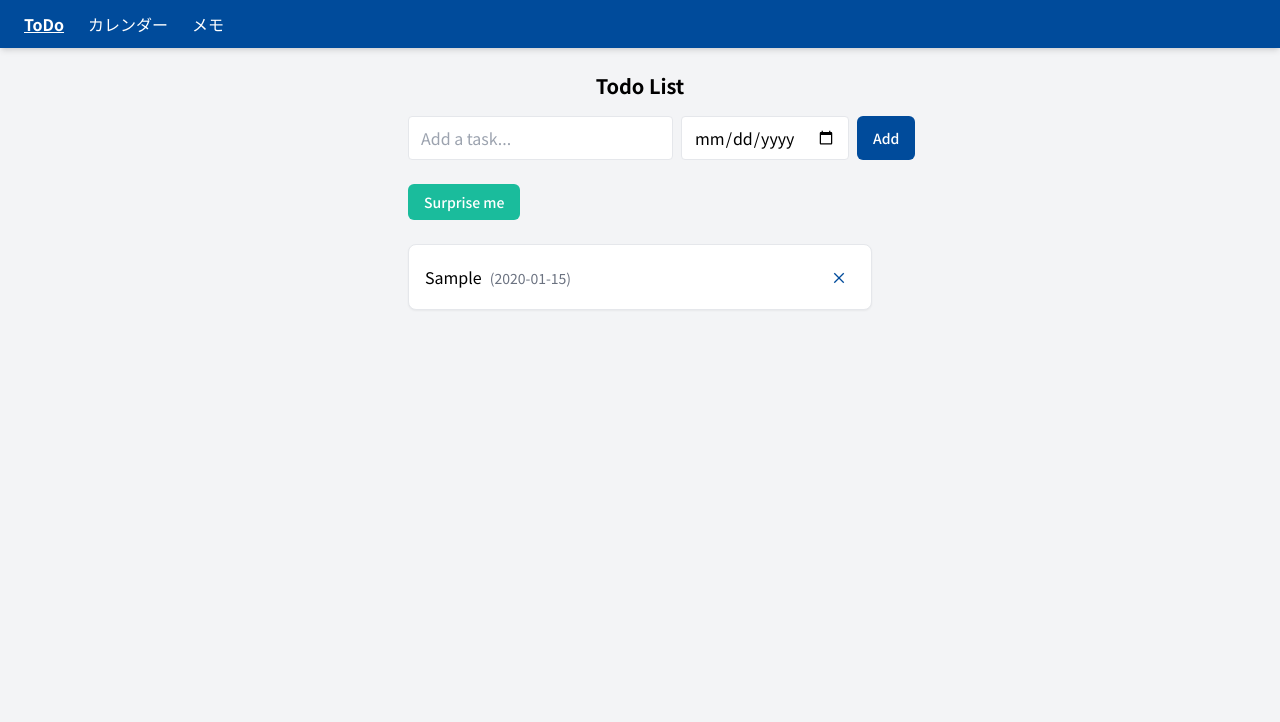
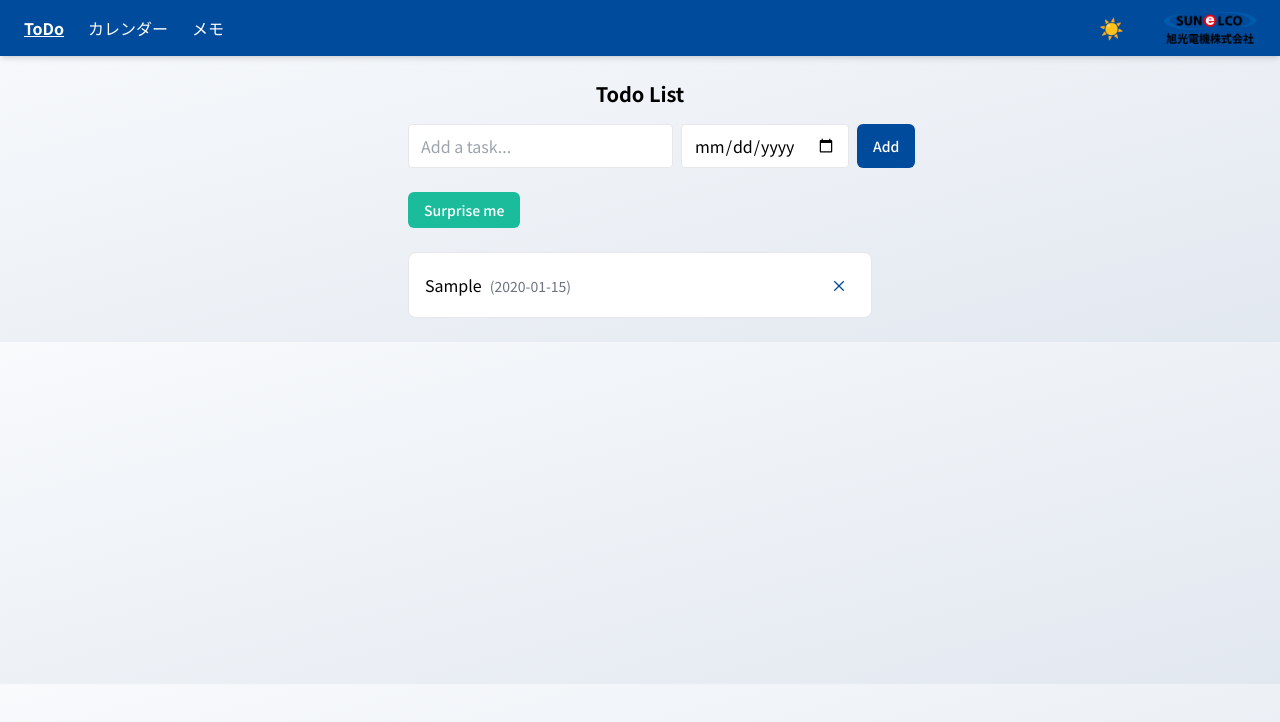
Before and after one commit to TakashiWadaCEO/AI_Docker, a React (Vite) app in the folder app/: page /todo in a window 1280 px wide. Both pictures are taken after typing "Sample", "2020-01-15" into the empty fields and a click on the button "Add". Shown: the top 722 px of the page. Built offline with nearby package versions, Linux system fonts and the light colour scheme.

Commit message:
会社ロゴをヘッダーに表示

```diff
--- a/app/index.html
+++ b/app/index.html
@@ -3,9 +3,10 @@
   <head>
     <meta charset="UTF-8" />
     <meta name="viewport" content="width=device-width, initial-scale=1.0" />
+    <link rel="icon" href="/sunelco_logo.png" type="image/png" />
     <title>AI-Todo</title>
   </head>
-  <body class="bg-gray-100">
+  <body class="bg-gradient-to-br from-slate-50 to-slate-200 dark:from-slate-900 dark:to-slate-800min-h-screen">
     <div id="root"></div>
     <script type="module" src="/src/main.tsx"></script>
   </body>
--- a/app/package.json
+++ b/app/package.json
@@ -13,6 +13,7 @@
     "@fullcalendar/daygrid": "^6.1.17",
     "@fullcalendar/react": "^6.1.17",
     "classnames": "^2.5.1",
+    "framer-motion": "^12.18.1",
     "nanoid": "^5.1.5",
     "react": "^18.3.0",
     "react-dom": "^18.3.0",
--- a/app/src/components/NavBar.tsx
+++ b/app/src/components/NavBar.tsx
@@ -1,29 +1,54 @@
 // src/components/NavBar.tsx
 import { NavLink } from "react-router-dom";
+import { useEffect, useState } from "react";
 
 export default function NavBar() {
-  // NavLink に渡すクラス生成関数
+  /* ---------- ダークモード状態 ---------- */
+  const [dark, setDark] = useState(() =>
+    typeof document !== "undefined"
+      ? document.documentElement.classList.contains("dark")
+      : false
+  );
+
+  useEffect(() => {
+    document.documentElement.classList.toggle("dark", dark);
+  }, [dark]);
+
+  /* ---------- NavLink 用クラス ---------- */
   const linkClasses = ({ isActive }: { isActive: boolean }) =>
     [
-      "transition",
-      "hover:text-accent",              // ホバー時に差し色
-      isActive && "underline font-semibold", // 現在ページ
+      "transition hover:text-accent",
+      isActive && "underline font-semibold",
     ]
       .filter(Boolean)
       .join(" ");
 
   return (
     <header className="bg-brand text-white px-6 py-3 shadow-md">
-      <nav className="flex gap-6">
-        <NavLink to="/todo"     className={linkClasses}>
-          ToDo
-        </NavLink>
-        <NavLink to="/calendar" className={linkClasses}>
-          カレンダー
-        </NavLink>
-        <NavLink to="/memo"     className={linkClasses}>
-          メモ
-        </NavLink>
+      <nav className="flex items-center gap-6">
+        {/* ------- 左側のメニュー ------- */}
+        <NavLink to="/todo"     className={linkClasses}>ToDo</NavLink>
+        <NavLink to="/calendar" className={linkClasses}>カレンダー</NavLink>
+        <NavLink to="/memo"     className={linkClasses}>メモ</NavLink>
+
+        {/* ------- スペーサーで右寄せ ------- */}
+        <span className="flex-1" />
+
+        {/* ------- ダークモードトグル ------- */}
+        <button
+          onClick={() => setDark(!dark)}
+          className="text-xl focus:outline-none hover:opacity-80 mr-4"
+          aria-label="Toggle dark mode"
+        >
+          {dark ? "🌙" : "☀️"}
+        </button>
+
+        {/* ------- ロゴ画像（最右） ------- */}
+        <img
+          src="/sunelco_logo.png"   /* public/ に置いたファイルを参照 */
+          alt="Sunelco logo"
+          className="h-8 w-auto select-none"
+        />
       </nav>
     </header>
   );
--- a/app/src/components/Todo.tsx
+++ b/app/src/components/Todo.tsx
@@ -4,23 +4,27 @@ import { useTodoStore } from "@/store/useTodoStore";
 import clsx from "classnames";
 import { Button } from "@/components/ui/button";
 import { Card, CardContent } from "@/components/ui/card";
+import { motion, AnimatePresence } from "framer-motion";
 
 export default function Todo() {
+  /* ---------- Zustand store ----------- */
   const { todos, add, toggle, del } = useTodoStore();
 
+  /* ---------- ローカル状態 ------------ */
   const [text, setText] = useState("");
   const [due,  setDue]  = useState("");
   const [imageUrl, setImageUrl] = useState<string | null>(null);
 
+  /* ---------- 追加処理 --------------- */
   const handleAdd = (e: FormEvent) => {
     e.preventDefault();
     if (!text.trim()) return;
-
     add(text, due || undefined);
     setText("");
     setDue("");
   };
 
+  /* ---------- Surprise 画像 ---------- */
   const surprise = () => {
     const url = `https://picsum.photos/seed/${Date.now()}/400/300`;
     setImageUrl(url);
@@ -30,7 +34,7 @@ export default function Todo() {
     <div className="mx-auto max-w-lg p-6">
       <h2 className="text-xl font-bold mb-4 text-center">Todo List</h2>
 
-      {/* ---------- add form ---------- */}
+      {/* ---------- 追加フォーム ---------- */}
       <form
         onSubmit={handleAdd}
         className="flex flex-col sm:flex-row gap-2 mb-6"
@@ -52,19 +56,31 @@ export default function Todo() {
         </Button>
       </form>
 
-      {/* ---------- Surprise me ---------- */}
+      {/* ---------- Surprise ボタン ---------- */}
       <Button onClick={surprise} variant="secondary" className="mb-6">
         Surprise me
       </Button>
 
       {imageUrl && (
-        <img src={imageUrl} alt="Surprise!" className="mb-6 w-full rounded shadow" />
+        <img
+          src={imageUrl}
+          alt="Surprise!"
+          className="mb-6 w-full rounded shadow"
+        />
       )}
 
-      {/* ---------- Todo list ---------- */}
-      <ul className="space-y-3">
+      {/* ---------- Todo リスト ---------- */}
+      <AnimatePresence mode="popLayout">
         {todos.map((t) => (
-          <Card key={t.id} className={t.done ? "opacity-60" : ""}>
+          <motion.div
+            key={t.id}
+            initial={{ opacity: 0, y: -10 }}
+            animate={{ opacity: 1, y: 0 }}
+            exit={{ opacity: 0, y: 10 }}
+            transition={{ duration: 0.25 }}
+            layout
+          >
+            <Card className={t.done ? "opacity-60" : ""}>
               <CardContent className="flex items-center justify-between py-3">
                 <span
                   onClick={() => toggle(t.id)}
@@ -75,9 +91,12 @@ export default function Todo() {
                 >
                   {t.text}
                   {t.due && (
-                  <span className="ml-2 text-sm text-gray-500">({t.due})</span>
+                    <span className="ml-2 text-sm text-gray-500">
+                      ({t.due})
+                    </span>
                   )}
                 </span>
+
                 <Button
                   size="icon"
                   variant="ghost"
@@ -87,8 +106,9 @@ export default function Todo() {
                 </Button>
               </CardContent>
             </Card>
+          </motion.div>
         ))}
-      </ul>
+      </AnimatePresence>
     </div>
   );
 }
--- a/app/src/components/ui/button.tsx
+++ b/app/src/components/ui/button.tsx
@@ -32,7 +32,7 @@ export function Button({
 
   return (
     <button
-      className={clsx(base, variants[variant], sizes[size], className)}
+      className={clsx(base, "dark:bg-slate-700 dark:text-slate-100",variants[variant], sizes[size], className)}
       {...props}
     />
   );
--- a/app/src/components/ui/card.tsx
+++ b/app/src/components/ui/card.tsx
@@ -8,7 +8,7 @@ export function Card({
 }: React.HTMLAttributes<HTMLDivElement>) {
   return (
     <div
-      className={clsx("rounded-lg border bg-white shadow-sm", className)}
+      className={clsx("rounded-lg border bg-white dark:bg-slate-700 dark:text-slate-100shadow-sm", className)}
       {...props}
     />
   );
--- a/app/tailwind.config.cjs
+++ b/app/tailwind.config.cjs
@@ -1,5 +1,6 @@
 /** @type {import('tailwindcss').Config} */
 module.exports = {
+  darkMode: "class",      // ★ 追加
   content: ["./index.html", "./src/**/*.{ts,tsx}"],
   theme: {
     extend: {
```
Also changed, not shown: app/public/sunelco_logo.png (added), 1 other file (tests, documents, lock files or other folders). Lines whose indentation alone changed are shown as unchanged.
